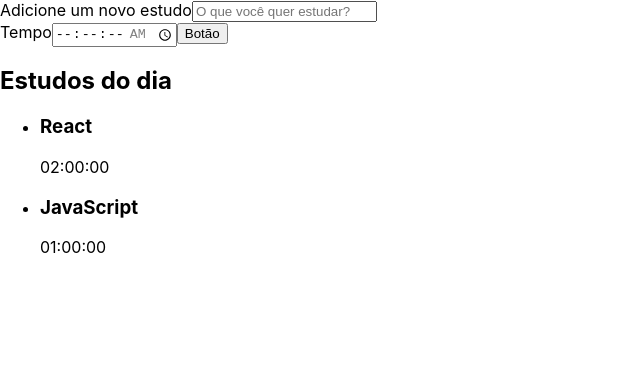
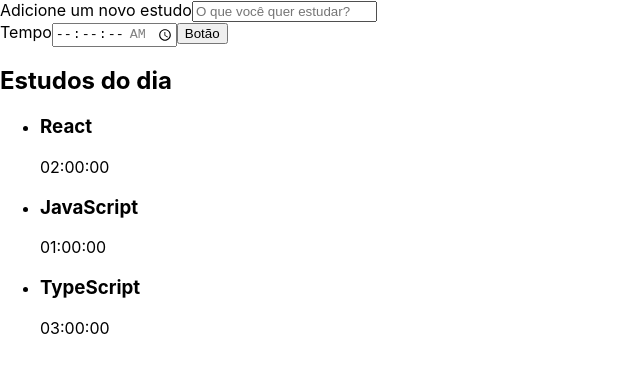
Before and after one commit to YuriCF1/Proj.Study-React--TS, a React (Create React App) app in the folder alura-studies/: page / in a window 1280 px wide. Shown: the top 372 px of the page, without its empty margins (0-640 px from the left). Built offline with nearby package versions, Linux system fonts and the light colour scheme.

Commit message:
Creating the list in JSX using an array

```diff
--- a/alura-studies/src/componants/lista/lista.tsx
+++ b/alura-studies/src/componants/lista/lista.tsx
@@ -1,25 +1,43 @@
 import React from "react";
 
 function Lista() {
+  // Criando array de tarefas para renderizar
+  const tarefas = [
+    {
+      tarefa: "React",
+      tempo: "02:00:00",
+    },
+    {
+      tarefa: "JavaScript",
+      tempo: "01:00:00",
+    },
+    {
+        tarefa: "TypeScript",
+        tempo: "03:00:00",
+    }
+  ];
+
   // A função não precisa do render como na classe. Já que usando classe, tem que extender do React.Component
-  return (
+  return ( //O JSX sempre espera um html
     <aside>
       <h2>Estudos do dia</h2>
       <ul>
-            <li>
+        {tarefas.map((item, index) => ( //Tomar cuidado com as chaves, pois elas definem um escopo. Os PARENTESES são o retorno
+// O react, no map, precisa saber qual item do array corresponde ao dom. Então precisa-se de um chave para likar, chmada de Key. O ideal é colocar um ID, em vez desse índice
+            <li key={index}>
+                <h3>{item.tarefa}</h3>
+                <span>{item.tempo}</span>
+            </li>
+
+        ))}
+        {/* <li>
           <h3>React</h3>
-                <span>
-                    02:00:00
-                </span>
+          <span>02:00:00</span>
         </li>
         <li>
-                <h3>
-                    JavaScript
-                </h3>
-                <span>
-                    01:00:00
-                </span>
-            </li>
+          <h3>JavaScript</h3>
+          <span>01:00:00</span>
+        </li> */}
       </ul>
     </aside>
   );
```
Also changed, not shown: 1 other file (tests, documents, lock files or other folders). Lines whose indentation alone changed are shown as unchanged.
